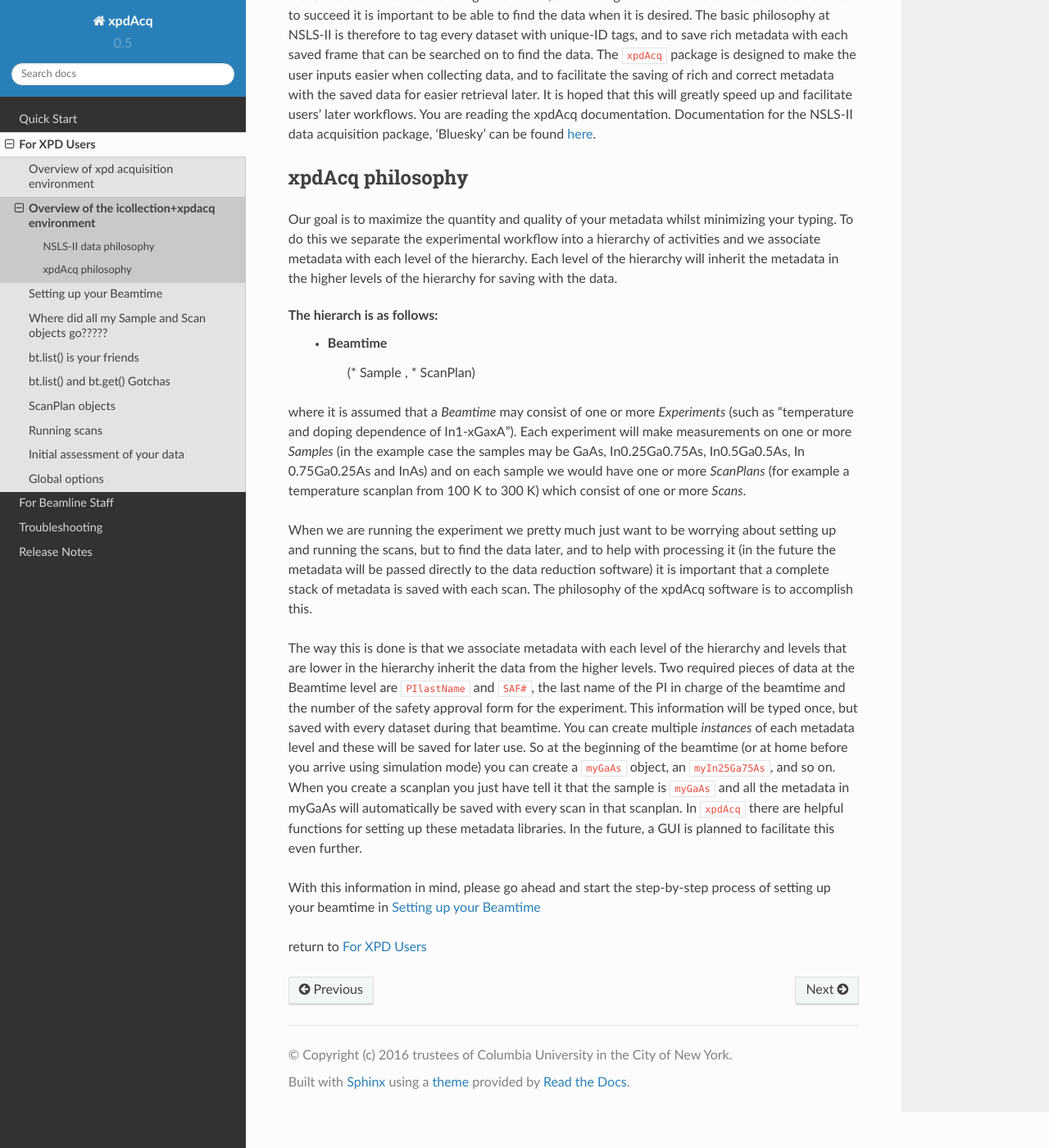
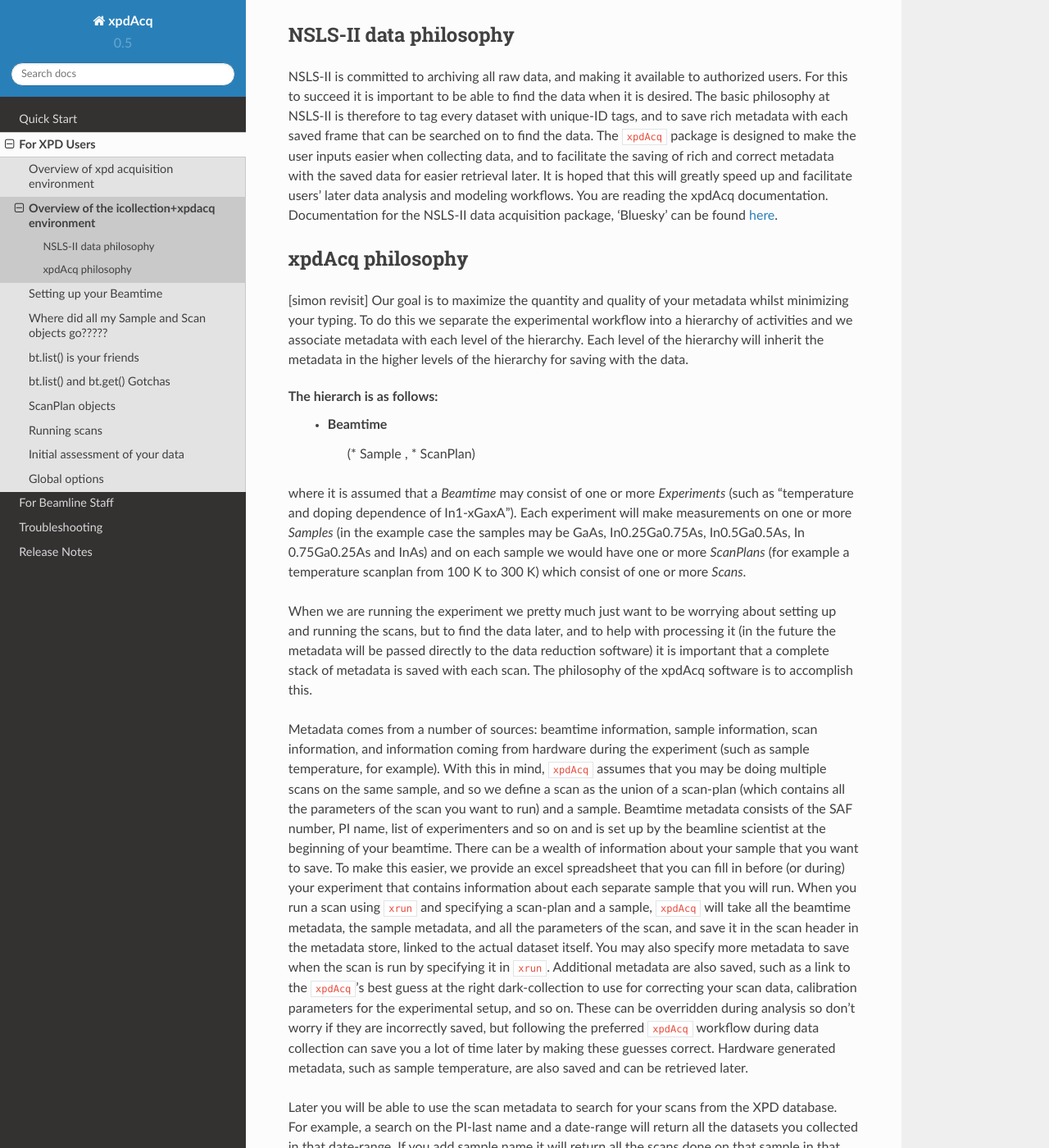
Before and after one commit to xpdAcq/xpdAcq, a Sphinx documentation site: the page built from doc/sb_icollection.rst, in a window 1280 px wide and 1400 px high, scrolled down 599 px. Shown: the whole window at 82% size. Built offline with Sphinx 7.4.7 and the Read the Docs theme 2.0.0, drawn with Linux system fonts in a browser that asks for light colours; some of the changed text lies outside the part shown.

Commit message:
small edits from Simon

```diff
--- a/doc/sb_icollection.rst
+++ b/doc/sb_icollection.rst
@@ -11,9 +11,15 @@
 profile (called ``collection``) that contains all the software to run the NSLS-II
 data collection software.  You can tell when you are in the ``collection`` environment
 because you will see ``(collection)`` at the beginning of the command-line.  When
-you are not in the environment you won't see that.
+you are not in the environment you won't see that. There is also an analysis
+environment, which is currently called ``analysis-dev``,
+that is very similar to the ``collection`` environment but it is for data
+analysis functions and you cannot control any XPD hardware from it.  This may
+be run on a different computer than the control software, as long as it can see
+the NSLS-II data database.   This environment is activated by typing ``ianalysis``
+in a fresh terminal on one of the XPD linux computers.
 
-Inside this ``collection`` environment you can type commands that will control the
+Inside the ``collection`` environment you can type commands that will control the
 diffractometer, collect data, and also extract data from the NSLS-II database.
 The NSLS-II data acquisition environment is powerful and flexible, but there is a
 stiff learning curve to using it.  We have therefore added a layer on top that
@@ -31,13 +37,14 @@
 frame that can be searched on to find the data.  The ``xpdAcq`` package is designed
 to make the user inputs easier when collecting data, and to facilitate the saving
 of rich and correct metadata with the saved data for easier retrieval later.  It is
-hoped that this will greatly speed up and facilitate users' later workflows.
+hoped that this will greatly speed up and facilitate users' later data analysis
+and modeling workflows.
 You are reading the xpdAcq documentation.  Documentation for the NSLS-II data acquisition
 package, 'Bluesky' can be found `here <http://nsls-ii.github.io/bluesky/>`_.
 
 xpdAcq philosophy
 +++++++++++++++++
-
+[simon revisit]
 Our goal is to maximize the quantity and quality of your metadata whilst minimizing
 your typing.  To do this we separate the experimental workflow into a hierarchy
 of activities and we associate metadata with each level of the hierarchy.  Each
@@ -62,19 +69,28 @@
 reduction software) it is important that a complete stack of metadata is saved
 with each scan.  The philosophy of the xpdAcq software is to accomplish this.
 
-The way this is done is that we associate metadata with each level of the hierarchy
-and levels that are lower in the hierarchy inherit the data from the higher levels.
-Two required pieces of data at the Beamtime level are ``PIlastName`` and ``SAF#``,
-the last name of the PI in charge of the beamtime and the number of the safety
-approval form for the experiment.  This information will be typed once, but saved
-with every dataset during that beamtime.  You can create multiple `instances`
-of each metadata level and these will be saved for later use. So at the
-beginning of the beamtime (or at home before you arrive using simulation mode)
-you can create a ``myGaAs`` object, an ``myIn25Ga75As``, and so on.  When you create
-a scanplan you just have tell it that the sample is ``myGaAs`` and all the metadata
-in myGaAs will automatically be saved with every scan in that scanplan.  In ``xpdAcq``
-there are helpful functions for setting up these metadata libraries. In the
-future, a GUI is planned to facilitate this even further.
+Metadata comes from a number of sources: beamtime information, sample information, scan information, and
+information coming from hardware during the experiment (such as sample temperature, for example).
+With this in mind, ``xpdAcq`` assumes that you may be doing multiple scans on the same sample,
+and so we define a scan as the union of a scan-plan (which contains all the parameters of the
+scan you want to run) and a sample.  Beamtime metadata consists of the SAF number, PI name,
+list of experimenters and so on and is set up by the beamline scientist at the beginning of your
+beamtime.  There can be a wealth of information about your sample that you want to save.  To make
+this easier, we provide an excel spreadsheet that you can fill in before (or during) your experiment
+that contains information about each separate sample that you will run.
+When you run a scan using ``xrun`` and specifying a scan-plan and a sample,
+``xpdAcq`` will take all the beamtime metadata, the sample metadata, and all the parameters of the scan,
+and save it in the scan header in the metadata store, linked to the actual dataset itself. You may also
+specify more metadata to save when the scan is run by specifying it in ``xrun``.   Additional metadata
+are also saved, such as a link to the ``xpdAcq``'s best guess at the right dark-collection to use for correcting
+your scan data, calibration parameters for the experimental setup, and so on.  These can be overridden during analysis
+so don't worry if they are incorrectly saved, but following the preferred ``xpdAcq`` workflow during data collection
+can save you a lot of  time later by making these guesses correct.   Hardware generated metadata, such as sample temperature,
+are also saved and can be retrieved later.
+
+Later you will be able to use the scan metadata to search for your scans from the XPD database.  For example, a search
+on the PI-last name and a date-range will return all the datasets you collected in that date-range.  If you add sample name
+it will return all the scans done on that sample in that date-range and so on.
 
 With this information in mind, please go ahead and start the step-by-step process
 of setting up your beamtime in :ref:`usb_Beamtime`
```
